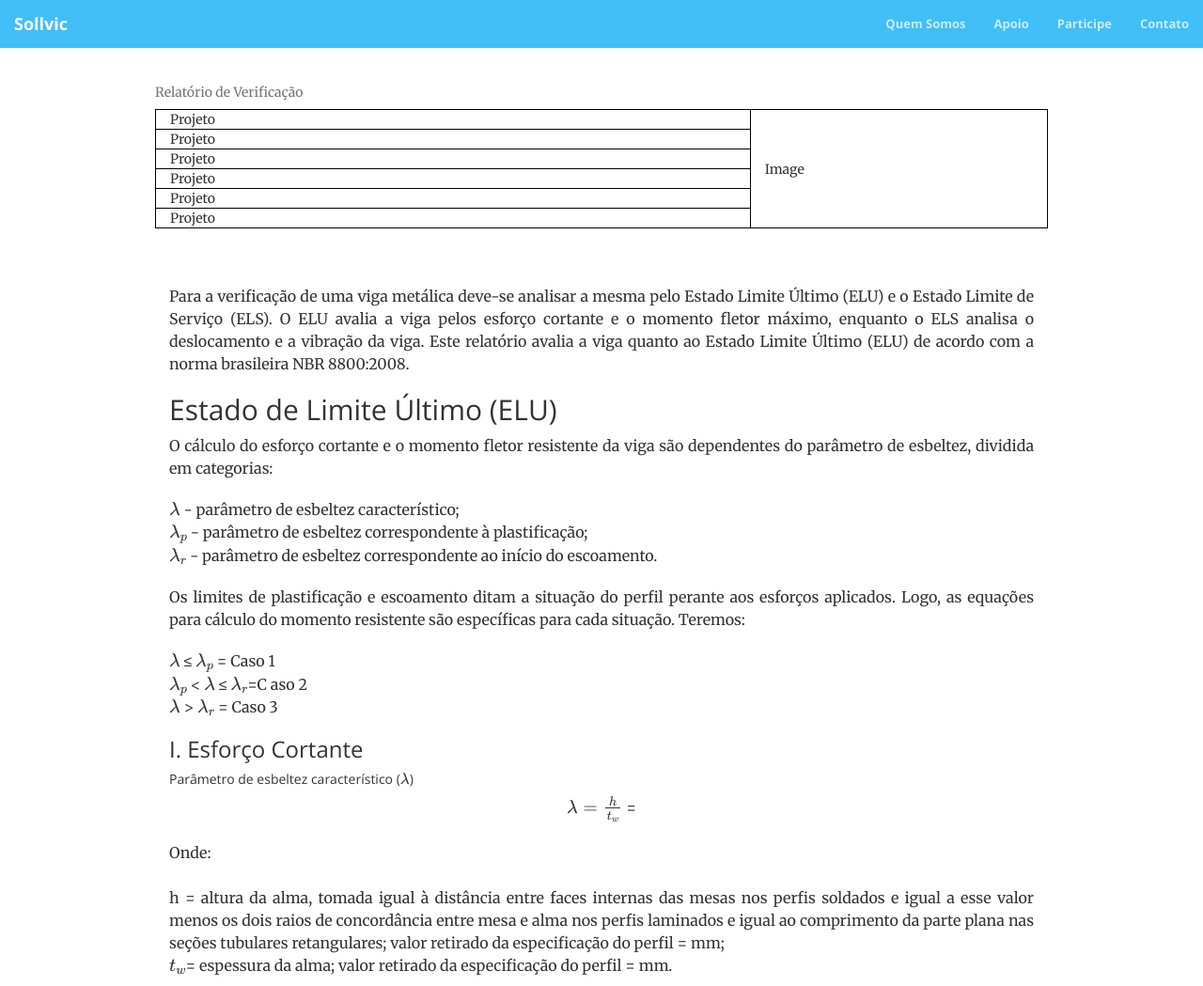
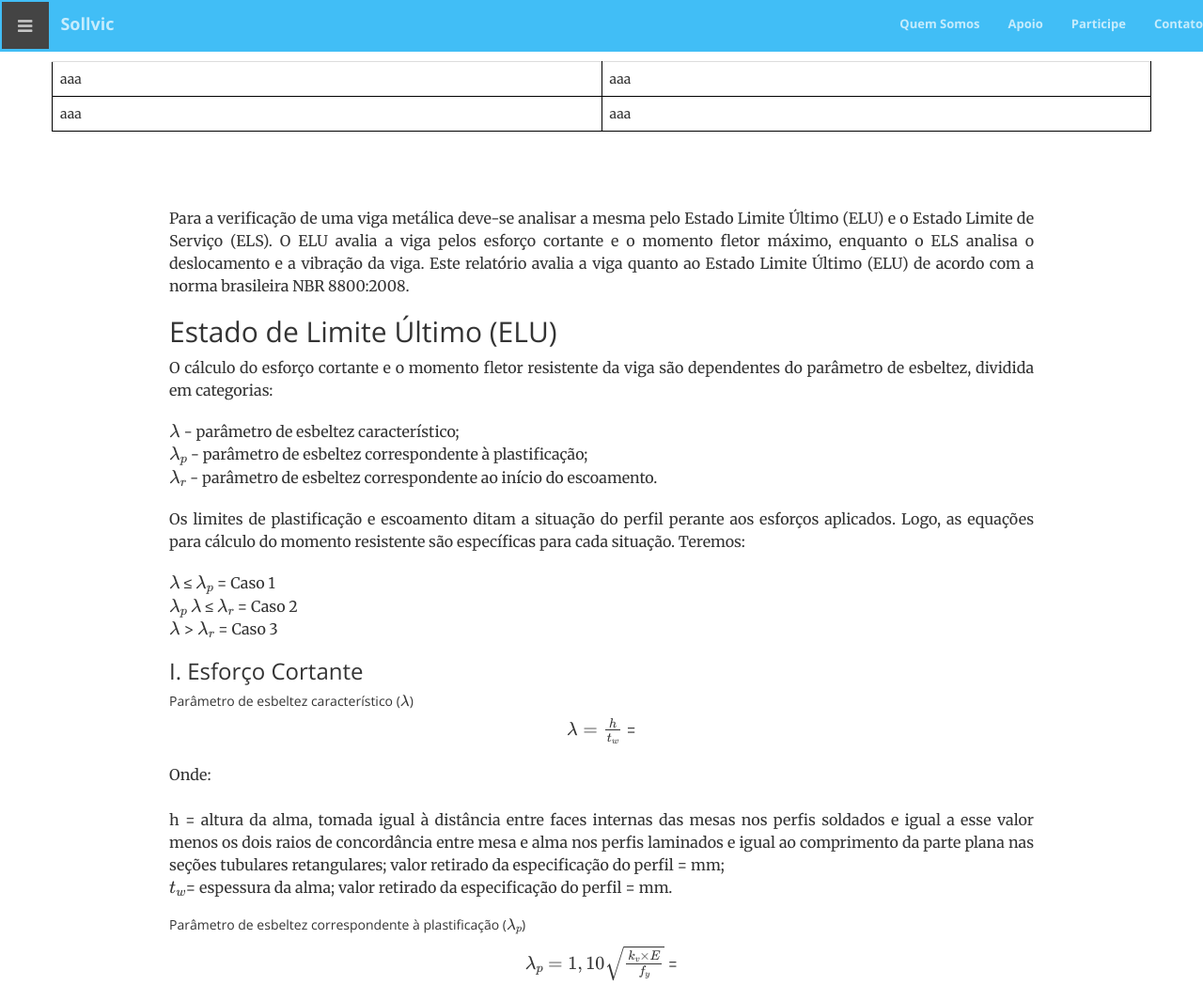
Before and after one commit to carolinamlinhares/sollvic, a website: page reportCheckS.html in a window 1280 px wide. Shown: the top 1049 px of the page at 94% size. Drawn offline with nearby package versions, Linux system fonts and the light colour scheme; some packages are replaced by stand-ins of ours; a script that the page names is missing.

Commit message:
Trabalho para terminar

```diff
--- a/css/creative.css
+++ b/css/creative.css
@@ -697,7 +697,7 @@ tr {
 }
 
 .imgtable {
-    background-image: url("../images/Perfil.png");
+    background-image: url("../images/Section.png");
     object-fit: cover;
 }
 
@@ -762,3 +762,11 @@ tr {
     margin-top: 20px;
     width: 250px;
 }
+
+.clear-nav {
+    padding-top: 65px;
+}
+
+.my-table, .my-table tr, .my-table td, .my-table tr td {
+    /*border: none !important;*/
+}
--- a/reportCheckS.html
+++ b/reportCheckS.html
@@ -7,9 +7,9 @@
     <meta http-equiv="X-UA-Compatible" content="IE=edge">
     <meta name="viewport" content="width=device-width, initial-scale=1">
     <meta name="description" content="Sollvic">
-    <meta name="author" content="Carolina Linhares">
+    <meta name="author" content="Carolina Linhares & Juliana Lima">
 
-    <title>Relatório de Verificação</title>
+    <title>Verificação de Vigas Metálicas</title>
 
     <!-- Bootstrap Core CSS -->
     <link href="vendor/bootstrap/css/bootstrap.min.css" rel="stylesheet">
@@ -25,6 +25,9 @@
     <!-- Theme CSS -->
     <link href="css/creative.css" rel="stylesheet">
 
+    <!-- Simple Sidebar -->
+    <link href="css/simple-sidebar.css" rel="stylesheet">
+
     <!-- HTML5 Shim and Respond.js IE8 support of HTML5 elements and media queries -->
     <!-- WARNING: Respond.js doesn't work if you view the page via file:// -->
     <!--[if lt IE 9]>
@@ -32,21 +35,56 @@
         <script src="https://oss.maxcdn.com/libs/respond.js/1.4.2/respond.min.js"></script>
     <![endif]-->
 
-    <!-- jQuery -->
-    <script src="https://ajax.googleapis.com/ajax/libs/jquery/3.1.1/jquery.min.js"></script>
-
 </head>
 
-<body id="page-top">
+<body id="wrapper">
+    <div id="top-page"></div>
+    <div id="sidebar-wrapper" class="sidebar-menu">
+        <ul class="sidebar-nav">
+            <li class="sidebar-brand">
+                <a href="#page-top" style="padding-left:15px">
+                    Nossas Ferramentas
+                </a>
+            </li>
+            <li>
+                <span class="submenu-title"> Estruturas Metálicas </span>
+                <ul>
+                    <li>
+                        <a href="checkS.html"> Verificação de Vigas </a>
+                    </li>
+                    <li>
+                        <a href="designS.html"> Dimensionamento de Vigas </a>
+                    </li>
+                </ul>
+            </li>
+            <li>
+                <span class="submenu-title"> Estruturas em Concreto Armado </span>
+                <ul>
+                    <li>
+                        <a href="checkCS.html"> Verificação de Vigas Simplesmente Armadas </a>
+                    </li>
+                    <li>
+                        <a href="#EBOMMUDAR"> Verificação de Vigas Duplamente Armadas </a>
+                    </li>
+                    <li>
+                        <a href="#EBOMMUDAR"> Dimensionamento de Vigas </a>
+                    </li>
+                </ul>
+            </li>
+        </ul>
+    </div>
 
-    <nav id="genNav" class="navbar navbar-default navbar-fixed-top generalNav">
-        <div class="container-fluid">
+    <nav id="mainNav" class="navbar navbar-default navbar-fixed-top top-menu generalNav">
+        <div class="sidebar-logo container-fluid">
             <!-- Brand and toggle get grouped for better mobile display -->
             <div class="navbar-header">
                 <button type="button" class="navbar-toggle collapsed" data-toggle="collapse" data-target="#bs-example-navbar-collapse-1">
                     <span class="sr-only">Toggle navigation</span> Menu <i class="fa fa-bars"></i>
                 </button>
-                <a class="navbar-brand page-scroll" href="#page-top">Sollvic</a>
+
+                <a href="#menu-toggle" class="navbar-brand page-scroll menu-sidebar-open" id="menu-toggle"><i class="fa fa-bars" style="padding: 0 3px 0 2px"></i></a>
+
+                <a class="navbar-brand page-scroll sollvic-home" href="#top-page">Sollvic</a>
             </div>
 
             <!-- Collect the nav links, forms, and other content for toggling -->
@@ -54,16 +92,16 @@
                 <ul class="nav navbar-nav navbar-right">
                     <li>
                         <!-- RETIRAR PAGE SCROLL E MUDAR HREF -->
-                        <a class="page-scroll" href="#about">Quem Somos</a>
+                        <a class="page-scroll" href="aboutUs.html">Quem Somos</a>
                     </li>
                     <li>
-                        <a class="page-scroll" href="#support">Apoio</a>
+                        <a class="page-scroll" href="support.html">Apoio</a>
                     </li>
                     <li>
-                        <a class="page-scroll" href="#joinus">Participe</a>
+                        <a class="page-scroll" href="joinUs.html">Participe</a>
                     </li>
                     <li>
-                        <a class="page-scroll" href="#contact">Contato</a>
+                        <a class="page-scroll" href="contact.html">Contato</a>
                     </li>
                 </ul>
             </div>
@@ -72,39 +110,19 @@
         <!-- /.container-fluid -->
     </nav>
 
-    <div class="container">
-        <div class="row">
-            <div class="apptitle">
-                <h1 class="title1"></h1>
-            </div>
-        </div>
-    </div>
+    <div class="clear-nav"></div>
 
     <div class="container">
         <div class="row">
-            <div class="col-lg-12">
-                <table class="col-lg-10 centertable">
-                    <caption> Relatório de Verificação </caption>
+            <div class="table-responsive">
+                <table class="table my-table">
                     <tr>
-                        <td class="col-lg-8"> Projeto </td>
-                        <div class="imgtable">
-                            <td class="col-lg-4" rowspan="6"> Image</td>
-                        </div>
+                        <td>aaa</td>
+                        <td>aaa</td>
                     </tr>
                     <tr>
-                        <td class="col-lg-8"> Projeto </td>
-                    </tr>
-                    <tr>
-                        <td class="col-lg-8"> Projeto </td>
-                    </tr>
-                    <tr>
-                        <td class="col-lg-8"> Projeto </td>
-                    </tr>
-                    <tr>
-                        <td class="col-lg-8"> Projeto </td>
-                    </tr>
-                    <tr>
-                        <td class="col-lg-8"> Projeto </td>
+                        <td>aaa</td>
+                        <td>aaa</td>
                     </tr>
                 </table>
             </div>
@@ -124,9 +142,7 @@
 
             <p>Os limites de plastificação e escoamento ditam a situação do perfil perante aos esforços aplicados. Logo, as equações para cálculo do momento resistente são específicas para cada situação. Teremos:</p>
 
-            <p> \(λ\) ≤ \(λ_p\) = Caso 1 <br> \(λ_p\)
-                < \(λ\) ≤ \(λ_r\)=C aso 2 <br>
-                    \(λ\) > \(λ_r\) = Caso 3 <br>
+            <p> \(λ\) ≤ \(λ_p\) = Caso 1 <br> \(λ_p\) \(λ\) ≤ \(λ_r\) = Caso 2 <br> \(λ\) > \(λ_r\) = Caso 3 <br>
             </p>
 
             <h3> I. Esforço Cortante </h3>
@@ -259,15 +275,41 @@
 
 </body>
 
+<!-- jQuery -->
+<script src="vendor/jquery/jquery.min.js"></script>
+
+<!-- Bootstrap Core JavaScript -->
+<script src="vendor/bootstrap/js/bootstrap.min.js"></script>
+
+<!-- Plugin JavaScript -->
+<script src="https://cdnjs.cloudflare.com/ajax/libs/jquery-easing/1.3/jquery.easing.min.js"></script>
+<script src="vendor/scrollreveal/scrollreveal.min.js"></script>
+<script src="vendor/magnific-popup/jquery.magnific-popup.min.js"></script>
+
+<!-- Theme JavaScript -->
+<script src="js/creative.min.js"></script>
+
+<!-- Enable Sidebar Menu -->
+<script>
+    $("#menu-toggle").click(function(e) {
+        e.preventDefault();
+        $("#menu-toggle").toggleClass("toggled");
+        $("#wrapper").toggleClass("toggled");
+    });
+
+</script>
+
+<!-- BootBox Modal Library -->
+<script type="text/javascript" src="https://cdnjs.cloudflare.com/ajax/libs/bootbox.js/4.4.0/bootbox.min.js"></script>
+
 <script type="text/x-mathjax-config">
-  MathJax.Hub.Config({
-    menuSettings:{
-    inTabOrder:false
-    }
-  });
+    MathJax.Hub.Config({ menuSettings:{ inTabOrder:false } });
 </script>
 <script type="text/javascript" src="https://cdn.mathjax.org/mathjax/latest/MathJax.js?config=TeX-MML-AM_CHTML"></script>
 
-    <script type="text/javascript" src="scripts/reportCheckS.js"></script>
+<!-- Page Code -->
+<!-- ==================================================================================================================== -->
+<script type="text/javascript" src="scripts/reportCheckS.js"></script>
+<!-- ==================================================================================================================== -->
 
 </html>
```
Also changed, not shown: checkS.html (+0 -1 lines).
